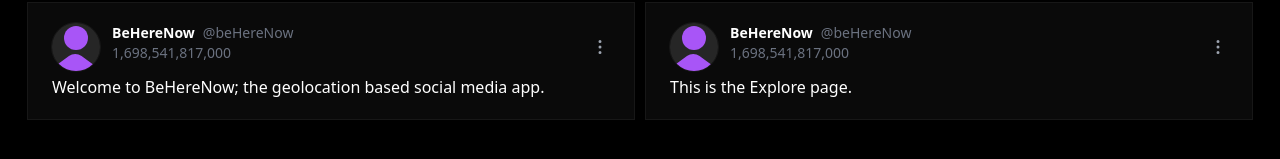
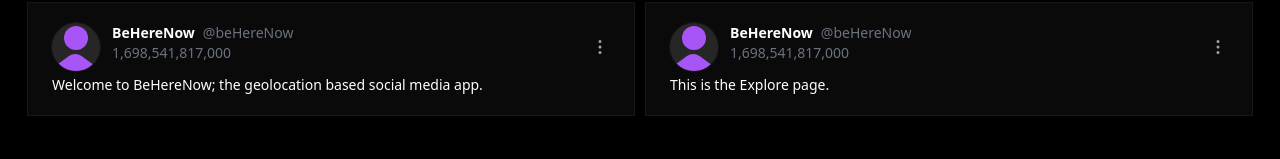
Before and after one commit to patrickjameslawrence/beHereNow, a Gatsby site: page / in a window 1280 px wide. Shown: the part 193-352 px from the top of the page. Built offline with nearby package versions, Linux system fonts and the light colour scheme; Gatsby itself is replaced by a stand-in of ours.

Commit message:
Made post content font size smaller

```diff
--- a/src/components/FeedComponent.tsx
+++ b/src/components/FeedComponent.tsx
@@ -6,9 +6,9 @@ import DefaultAvatar from "./assets/DefaultAvatar";
 import Post from "./PostComponent";
 
 export default function Feed({ type }: { type: Tab }): React.ReactNode {
-  // const [ posts, dispatch ] = React.useReducer(async (state, action) => {
+  type;
+  // // const [ posts, dispatch ] = React.useReducer(async (state, action) => {
   // fetch(BASE_API_URL + "posts")
-  //   .then((response) => response.json()) // one extra step
   //   .then((data) => {
   //     console.log(data);
   //   })
--- a/src/components/PostComponent.tsx
+++ b/src/components/PostComponent.tsx
@@ -128,7 +128,7 @@ Post.Timestamp = Timestamp;
 export function Content({ value }) {
   return (
     <>
-      <p>{value}</p>
+      <p className="text-sm">{value}</p>
     </>
   );
 }
--- a/src/types.d.ts
+++ b/src/types.d.ts
@@ -1,12 +1,9 @@
 import React from "react";
-
-
 
 export type Tab = {
   title: Tabs;
   icon: React.ReactNode;
 };
-
 
 export type UserTab = {
   title: UserTabs;
@@ -15,7 +12,6 @@ export type UserTab = {
   icon: React.ReactNode;
 };
 
-
 export type Option = {
   name: Options;
   icon: React.ReactNode;
```
